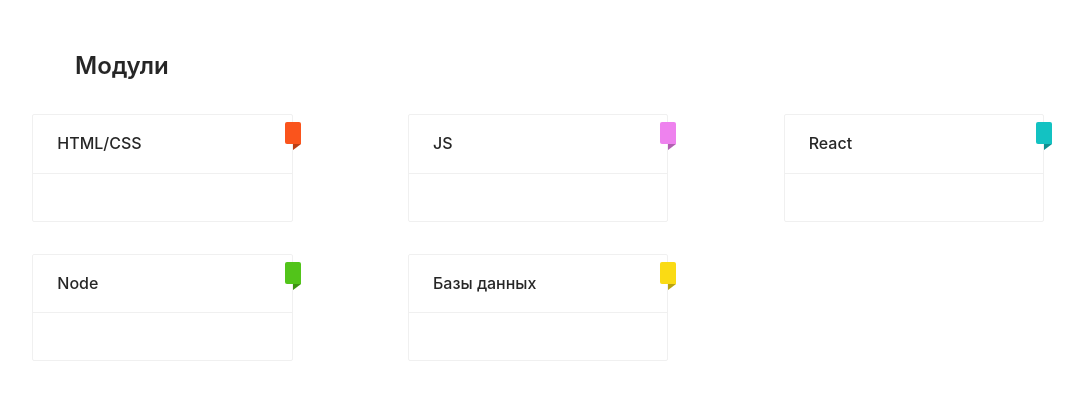
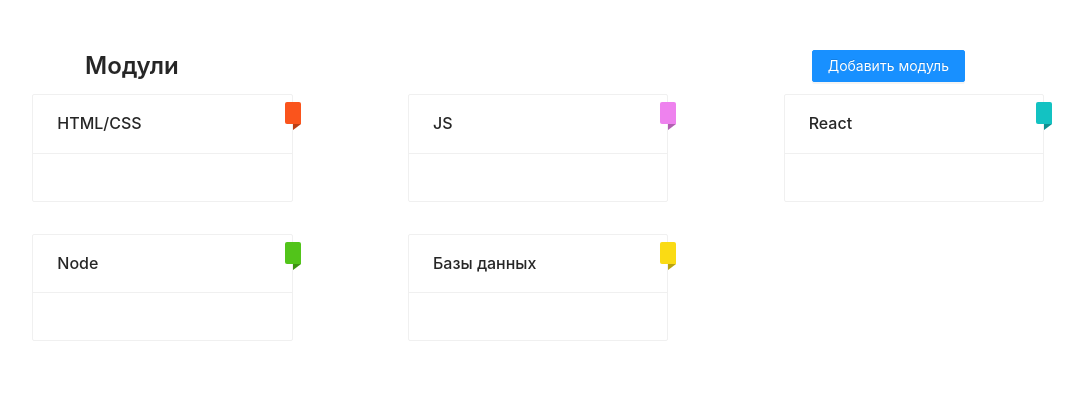
Before and after one commit to DeveloperIgorR/online-school, a React (Create React App) app: page /modules in a window 1280 px wide. Shown: the top 400 px of the page, without its empty margins (75-1158 px from the left). Built offline with nearby package versions, Linux system fonts and the light colour scheme.

Commit message:
modal fix

```diff
--- a/src/components/CreateStudent/CreateStudent.jsx
+++ b/src/components/CreateStudent/CreateStudent.jsx
@@ -1,8 +1,29 @@
+import { Input, Typography, Select } from 'antd'
+const { Option } = Select
+
 const CreateStudent = () => {
+
     return (
-        <div>
-            Hello
-        </div>
+        <>
+            <Typography.Title level={5}>Имя Фамилия:</Typography.Title>
+            <Input style={{ width: 300 }} />
+            <Typography.Title level={5}>Telegram:</Typography.Title>
+            <Input style={{ width: 300 }} />
+            <Typography.Title level={5}>Instagram:</Typography.Title>
+            <Input style={{ width: 300 }} />
+            <Typography.Title level={5}>Mail:</Typography.Title>
+            <Input style={{ width: 300 }} />
+            <Typography.Title level={5}>Модуль</Typography.Title>
+            <Input.Group >
+                <Select style={{ width: 300 }}>
+                    <Option value="HTML/CSS">HTML/CSS</Option>
+                    <Option value="JS">JS</Option>
+                    <Option value="React">React</Option>
+                    <Option value="Node">Node</Option>
+                    <Option value="Базы данных">Базы данных</Option>
+                </Select>
+            </Input.Group>
+        </>
     )
 }
 
--- a/src/components/ModalWindow/Modal.jsx
+++ b/src/components/ModalWindow/Modal.jsx
@@ -29,6 +29,9 @@
         onOk={handleOk}
         confirmLoading={confirmLoading}
         onCancel={handleCancel}
+        cancelText={'Отмена'}
+        okText={'Готово'}
+        width={400}
       >
         <CreateStudent/>
       </Modal>
--- a/src/pages/Modules/Modules.jsx
+++ b/src/pages/Modules/Modules.jsx
@@ -1,10 +1,19 @@
-import { Badge, Card, Typography, Row, Col } from 'antd'
+import { Badge, Card, Typography, Row, Col, Button } from 'antd'
+import { useState } from 'react'
+import ModalWindow from '../../components/ModalWindow/Modal'
 import m from './Modules.module.css'
 
 const Modules = () => {
+
+    const [visible, setVisible] = useState(false)
+
     return (
         <>
-        <Typography.Title level={3} className={m.title}>Модули</Typography.Title>
+            <div className={m.title}>
+                <Typography.Title level={3} >Модули</Typography.Title>
+                <Button type="primary" onClick={() => setVisible(true)} >Добавить модуль</Button>
+            </div>
+
             <Row justify="start" align="middle" gutter={[8, 32]}>
                 <Col xs={{ span: 5, offset: 1 }} md={{ span: 5, offset: 2 }}>
                     <Badge.Ribbon color="volcano">
@@ -42,6 +51,10 @@
                     </Badge.Ribbon>
                 </Col>
             </Row>
+            <ModalWindow
+                visible={visible}
+                setVisible={setVisible}
+            />
         </>
     )
 }
--- a/src/pages/Modules/Modules.module.css
+++ b/src/pages/Modules/Modules.module.css
@@ -1,5 +1,7 @@
 .title{
+    display: flex;
+    justify-content:space-between;
+    margin-left: 160px;
+    margin-right: 240px;
     margin-top: 50px;
-    margin-left: 150px;
-    padding-bottom: 20px;
 }
```
Also changed, not shown: 1 other file (tests, documents, lock files or other folders). Lines whose indentation alone changed are shown as unchanged.
